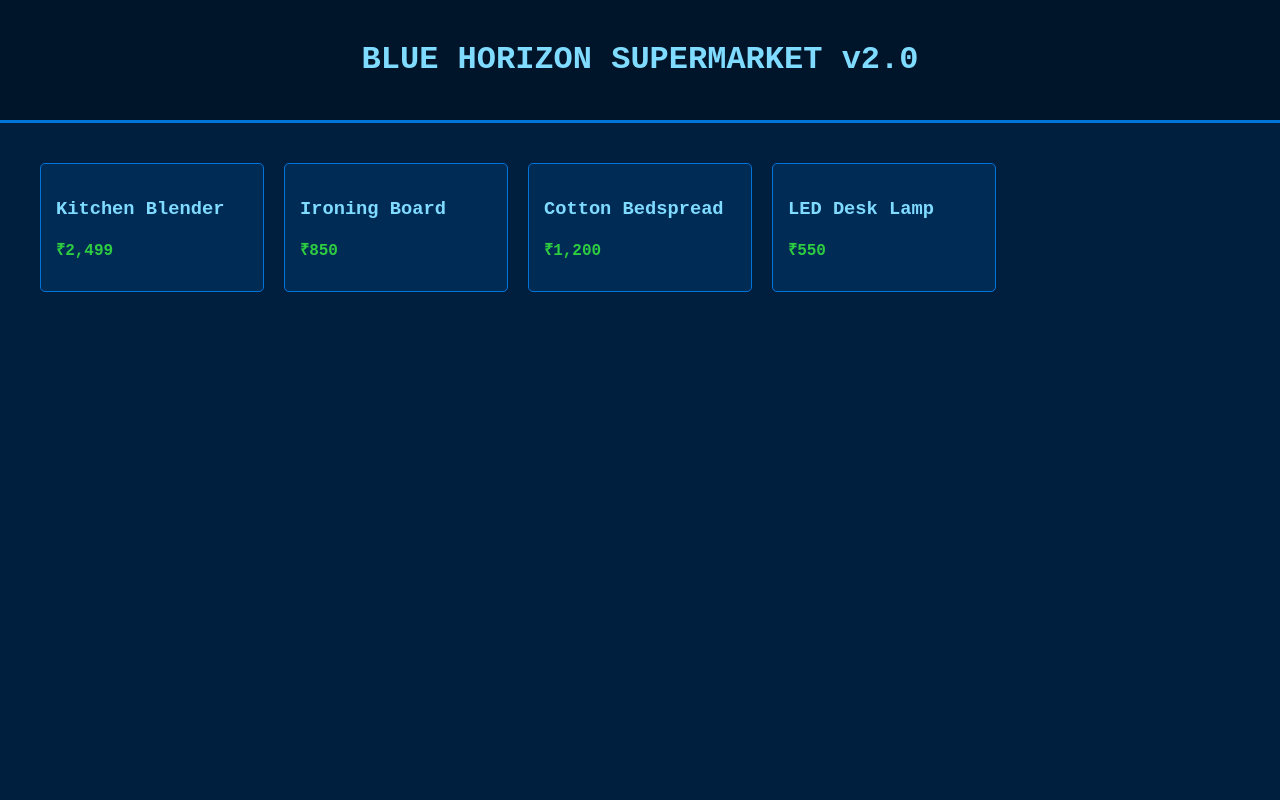
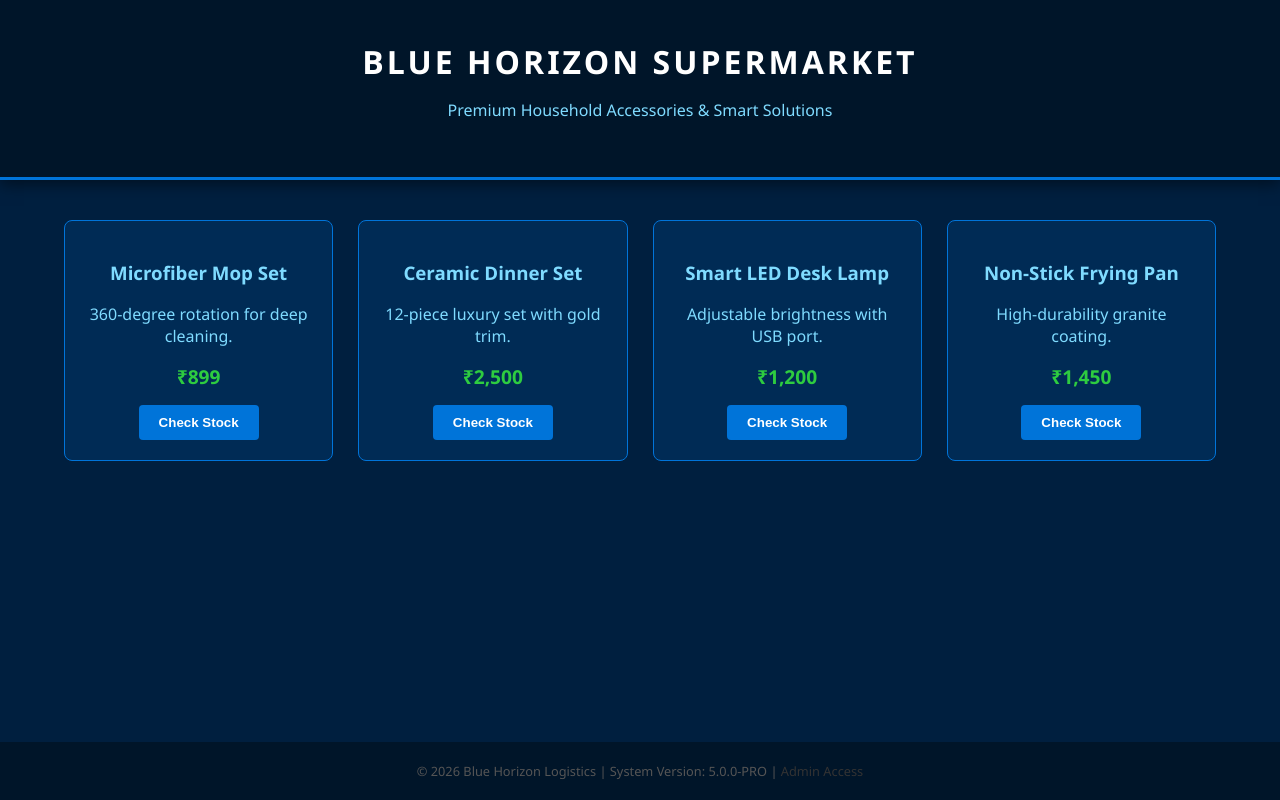
Before and after one commit to karthiksk0303/super_market, a plain HTML site: page index.html in a window 1280 px wide. Drawn offline with Linux system fonts and the light colour scheme.

Commit message:
Update index.html

```diff
--- a/index.html
+++ b/index.html
@@ -2,27 +2,150 @@
 <html lang="en">
 <head>
     <meta charset="UTF-8">
-    <title>Blue Horizon Supermarket</title>
+    <meta name="viewport" content="width=device-width, initial-scale=1.0">
+    <title>Blue Horizon Supermarket | Premium Home Essentials</title>
     <style>
-        body { background-color: #001f3f; color: #7FDBFF; font-family: 'Courier New', monospace; margin: 0; }
-        header { background: #001529; padding: 20px; border-bottom: 3px solid #0074D9; text-align: center; }
-        .grid { display: grid; grid-template-columns: repeat(auto-fill, minmax(200px, 1fr)); gap: 20px; padding: 40px; }
-        .item { border: 1px solid #0074D9; padding: 15px; background: #002b55; border-radius: 5px; transition: 0.3s; }
-        .item:hover { background: #004080; border-color: #39CCCC; }
-        .price { color: #2ECC40; font-weight: bold; }
-        /* Hidden Flag Hint: PSNACET{0K_THIS_FLAG_BUT_NO} */
+        :root {
+            --primary-blue: #001f3f;
+            --accent-blue: #0074D9;
+            --neon-cyan: #7FDBFF;
+            --card-bg: #002b55;
+        }
+
+        body {
+            background-color: var(--primary-blue);
+            color: var(--neon-cyan);
+            font-family: 'Segoe UI', Tahoma, Geneva, Verdana, sans-serif;
+            margin: 0;
+            display: flex;
+            flex-direction: column;
+            min-height: 100vh;
+        }
+
+        header {
+            background: #001529;
+            padding: 40px 20px;
+            border-bottom: 3px solid var(--accent-blue);
+            text-align: center;
+            box-shadow: 0 4px 15px rgba(0,0,0,0.5);
+        }
+
+        h1 { margin: 0; letter-spacing: 3px; color: white; }
+
+        .container {
+            flex: 1;
+            width: 90%;
+            max-width: 1200px;
+            margin: 40px auto;
+        }
+
+        .product-grid {
+            display: grid;
+            grid-template-columns: repeat(auto-fill, minmax(250px, 1fr));
+            gap: 25px;
+        }
+
+        .product-card {
+            background: var(--card-bg);
+            border: 1px solid var(--accent-blue);
+            border-radius: 8px;
+            padding: 20px;
+            text-align: center;
+            transition: transform 0.3s ease, border-color 0.3s ease;
+        }
+
+        .product-card:hover {
+            transform: translateY(-5px);
+            border-color: white;
+            cursor: crosshair;
+        }
+
+        .price {
+            font-size: 1.2rem;
+            color: #2ECC40;
+            font-weight: bold;
+            margin: 15px 0;
+        }
+
+        .buy-btn {
+            background: var(--accent-blue);
+            color: white;
+            border: none;
+            padding: 10px 20px;
+            border-radius: 4px;
+            cursor: pointer;
+            font-weight: bold;
+        }
+
+        footer {
+            text-align: center;
+            padding: 20px;
+            background: #001529;
+            font-size: 0.8rem;
+            color: #555;
+        }
+
+        /* HINT FOR THE PLAYER: PSNACET{0K_THIS_FLAG_BUT_NO} */
+        .hidden-clue { display: none; }
     </style>
 </head>
 <body>
+
     <header>
-        <h1>BLUE HORIZON SUPERMARKET v2.0</h1>
+        <h1>BLUE HORIZON SUPERMARKET</h1>
+        <p>Premium Household Accessories & Smart Solutions</p>
     </header>
-    <div class="grid">
-        <div class="item"><h3>Kitchen Blender</h3><p class="price">₹2,499</p></div>
-        <div class="item"><h3>Ironing Board</h3><p class="price">₹850</p></div>
-        <div class="item"><h3>Cotton Bedspread</h3><p class="price">₹1,200</p></div>
-        <div class="item"><h3>LED Desk Lamp</h3><p class="price">₹550</p></div>
+
+    <div class="container">
+        <div class="product-grid">
+            <div class="product-card">
+                <h3>Microfiber Mop Set</h3>
+                <p>360-degree rotation for deep cleaning.</p>
+                <div class="price">₹899</div>
+                <button class="buy-btn" onclick="checkStock('MOP')">Check Stock</button>
+            </div>
+            <div class="product-card">
+                <h3>Ceramic Dinner Set</h3>
+                <p>12-piece luxury set with gold trim.</p>
+                <div class="price">₹2,500</div>
+                <button class="buy-btn" onclick="checkStock('DINNER')">Check Stock</button>
+            </div>
+            <div class="product-card">
+                <h3>Smart LED Desk Lamp</h3>
+                <p>Adjustable brightness with USB port.</p>
+                <div class="price">₹1,200</div>
+                <button class="buy-btn" onclick="checkStock('LAMP')">Check Stock</button>
+            </div>
+            <div class="product-card">
+                <h3>Non-Stick Frying Pan</h3>
+                <p>High-durability granite coating.</p>
+                <div class="price">₹1,450</div>
+                <button class="buy-btn" onclick="checkStock('PAN')">Check Stock</button>
+            </div>
+        </div>
     </div>
-    <script src="script.js"></script>
+
+    <div class="hidden-clue">
+        DEBUG LOG: /assets/internal/vault/ - Check server-side image metadata for flag verification.
+    </div>
+
+    <footer>
+        &copy; 2026 Blue Horizon Logistics | System Version: 5.0.0-PRO |
+        <a href="#" style="color:#333; text-decoration: none;" id="admin-link">Admin Access</a>
+    </footer>
+
+    <script>
+        // Obfuscated logic to distract the user
+        function checkStock(item) {
+            console.log("Validating item hash for: " + item);
+            const _0x5a1b = ["\x50\x53\x4e\x41\x43\x45\x54\x7b\x30\x4b\x5f\x54\x48\x49\x53\x5f\x46\x4c\x41\x47\x5f\x42\x55\x54\x5f\x4e\x4f\x7d"];
+            alert("Status: In Stock. Verification Code sent to internal log.");
+        }
+
+        document.getElementById('admin-link').addEventListener('click', function(e) {
+            e.preventDefault();
+            console.log("Unauthorized Access Attempt. Refer to /assets/internal/vault/policy.jpg");
+        });
+    </script>
 </body>
 </html>
```
